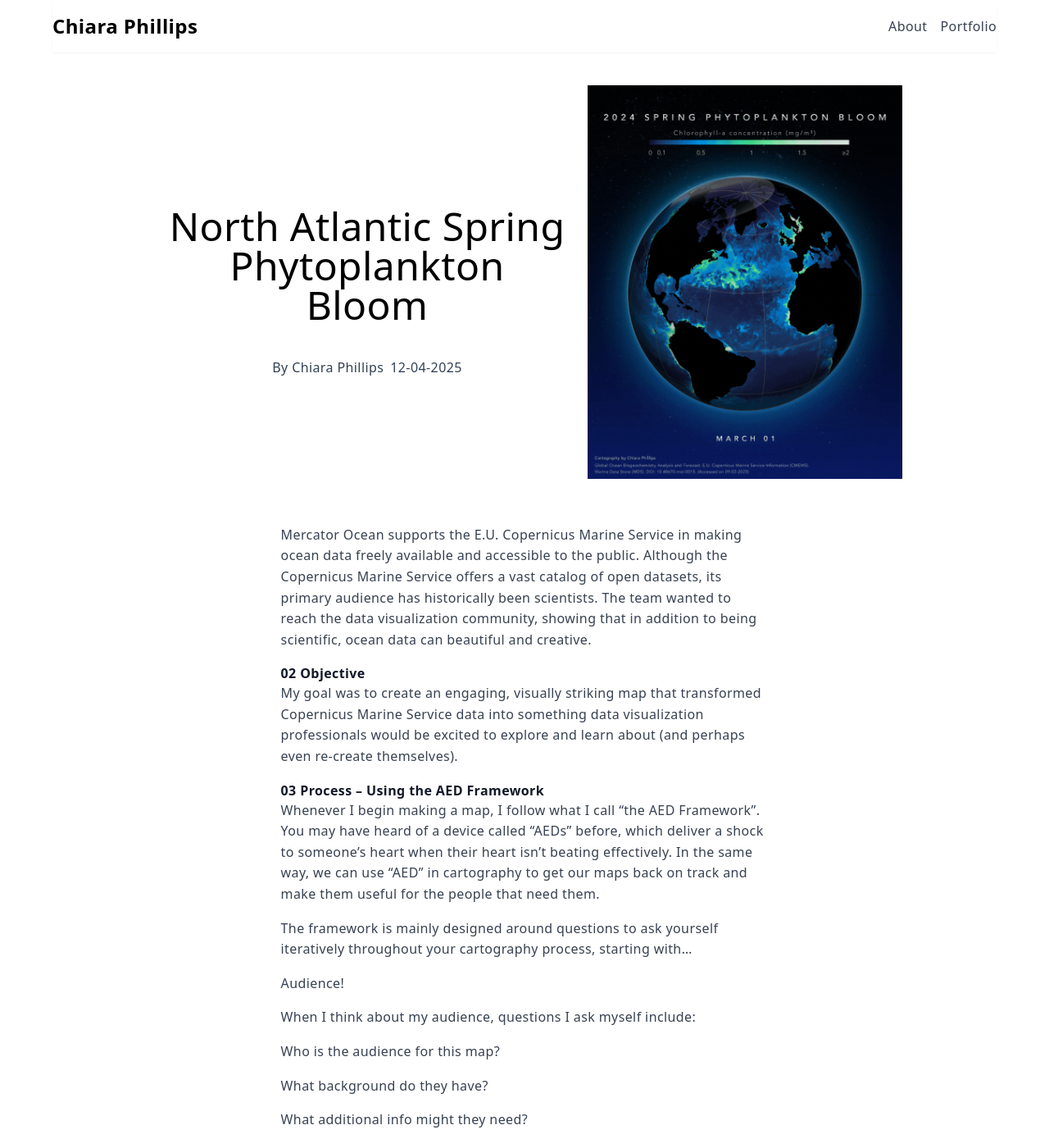
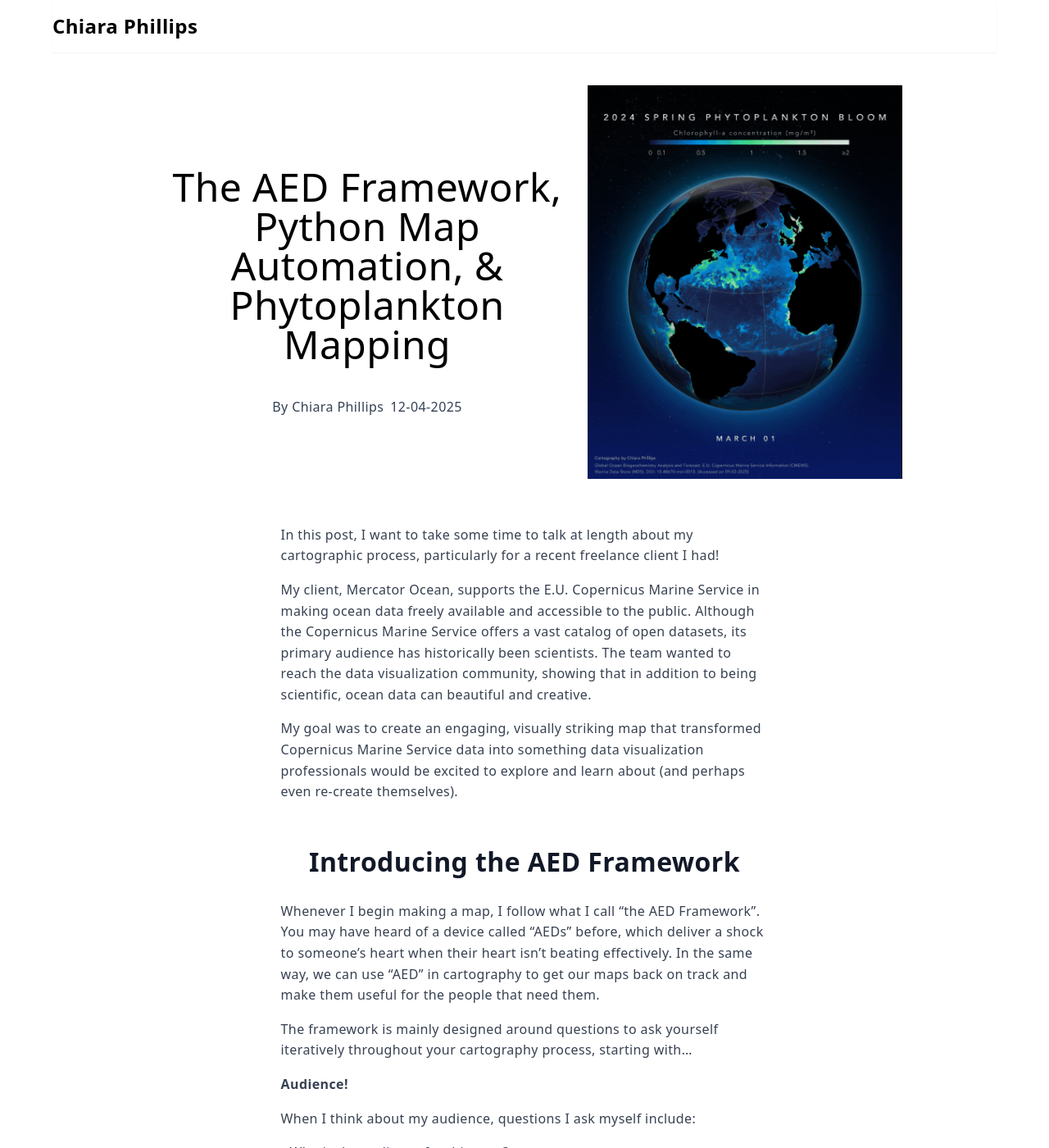
Before and after one commit to chiara-phillips/chiara-phillips.github.io, a Jekyll site: the page built from _posts/2025-04-12-plankton-map.md, in a window 1280 px wide and 1400 px high. Shown: the whole window at 82% size. Built offline with Jekyll 4.4.1, drawn with Linux system fonts in a browser that asks for light colours; nearby versions of some CDN libraries; some of the changed text lies outside the part shown.

Commit message:
Adjust post navbar, add more context to maps

```diff
--- a/_includes/footer.html
+++ b/_includes/footer.html
@@ -13,6 +13,9 @@
         <div class="text-sm text-gray-500 font-semibold py-1">
           © <a href="{{ site.url }}" class="text-gray-500 hover:text-gray-800" target="_blank"> {{site.title}}</a>, <span id="get-current-year">{{currentYear}}</span>
         </div>
+        <div class="text-sm text-gray-500 py-1">
+          I created this website using Jekyll. See more examples of my cartographic design work and blogs on my Wix site <a href="https://www.chiaraphillips.com/" style="color: #0066cc; text-decoration: underline;" target="_blank">here!</a>
+        </div>
       </div>
     </div>
   </div>
--- a/_includes/navbar.html
+++ b/_includes/navbar.html
@@ -7,8 +7,10 @@
   <div class="container mx-auto flex justify-between items-center">
     <h5 class="text-xl md:text-2xl font-semibold"><a href="{{ '/' | relative_url }}">{{ site.title }}</a></h5>
     <div class="my-auto hidden md:flex items-center space-x-4">
+      {% unless page.layout == 'post' %}
       <a id="nav-about" class="page-link" style="transition: color 0.3s;" onmouseover="if(this.getAttribute('data-active') !== 'true') this.style.color='#f9a1a2'" onmouseout="if(this.getAttribute('data-active') !== 'true') this.style.color=''" href="#about" onclick="document.getElementById('about').scrollIntoView({behavior: 'smooth'}); return false;">About</a>
       <a id="nav-portfolio" class="page-link" style="transition: color 0.3s;" onmouseover="if(this.getAttribute('data-active') !== 'true') this.style.color='#f9a1a2'" onmouseout="if(this.getAttribute('data-active') !== 'true') this.style.color=''" href="#portfolio" onclick="document.getElementById('portfolio').scrollIntoView({behavior: 'smooth'}); return false;">Portfolio</a>
+      {% endunless %}
     </div>
 
     <div class="z-50 md:hidden flex">
@@ -18,8 +20,10 @@
         </svg>
       </button>
       <div id="mobile-menu" class="hidden absolute top-16 right-4 bg-white p-4 rounded shadow-md">
+        {% unless page.layout == 'post' %}
         <a id="nav-about-mobile" class="block text-black-700 font-semibold p-2" style="transition: color 0.3s;" onmouseover="if(this.getAttribute('data-active') !== 'true') this.style.color='#f9a1a2'" onmouseout="if(this.getAttribute('data-active') !== 'true') this.style.color=''" href="#about" onclick="document.getElementById('about').scrollIntoView({behavior: 'smooth'}); return false;">About</a>
         <a id="nav-portfolio-mobile" class="block text-black-700 font-semibold p-2" style="transition: color 0.3s;" onmouseover="if(this.getAttribute('data-active') !== 'true') this.style.color='#f9a1a2'" onmouseout="if(this.getAttribute('data-active') !== 'true') this.style.color=''" href="#portfolio" onclick="document.getElementById('portfolio').scrollIntoView({behavior: 'smooth'}); return false;">Portfolio</a>
+        {% endunless %}
       </div>
     </div>
   </div>
--- a/_posts/2025-04-12-plankton-map.md
+++ b/_posts/2025-04-12-plankton-map.md
@@ -1,6 +1,6 @@
 ---
 layout: post
-title: North Atlantic Spring Phytoplankton Bloom
+title: The AED Framework, Python Map Automation, & Phytoplankton Mapping
 image: /assets/images/plankton-portrait.gif
 tags:
   - portfolio
@@ -10,25 +10,54 @@
   - animation
 author: By Chiara Phillips
 ---
-Mercator Ocean supports the E.U. Copernicus Marine Service in making ocean data freely available and accessible to the public. Although the Copernicus Marine Service offers a vast catalog of open datasets, its primary audience has historically been scientists. The team wanted to reach the data visualization community, showing that in addition to being scientific, ocean data can beautiful and creative.
 
+<style>
+/* Heading 1 styling */
+.prose h1 {
+  text-align: center !important;
+  font-size: 2rem !important;
+  padding-top: 2rem !important;
+  margin-bottom: 1.5rem !important;
+}
 
-# 02 Objective
+/* Heading 2 styling */
+.prose h2 {
+  text-align: center !important;
+  font-size: 1.5rem !important;
+  padding-top: 1.5rem !important;
+  margin-bottom: 1.5rem !important;
+}
+</style>
+In this post, I want to take some time to talk at length about my cartographic process,
+particularly for a recent freelance client I had!
 
-My goal was to create an engaging, visually striking map that transformed Copernicus Marine Service data into something data visualization professionals would be excited to explore and learn about (and perhaps even re-create themselves).
+My client, Mercator Ocean, supports the E.U. Copernicus Marine Service in making ocean data
+freely available and accessible to the public. Although the Copernicus Marine
+Service offers a vast catalog of open datasets, its primary audience has historically
+ been scientists. The team wanted to reach the data visualization community, showing
+  that in addition to being scientific, ocean data can beautiful and creative.
+
+My goal was to create an engaging, visually striking map that transformed
+Copernicus Marine Service data into something data visualization professionals
+ would be excited to explore and learn about (and perhaps even re-create themselves).
 
 
 
-# 03 Process – Using the AED Framework
+# Introducing the AED Framework
 
-Whenever I begin making a map, I follow what I call "the AED Framework". You may have heard of a device called "AEDs" before, which deliver a shock to someone's heart when their heart isn't beating effectively. In the same way, we can use "AED" in cartography to get our maps back on track and make them useful for the people that need them.
+Whenever I begin making a map, I follow what I call "the AED Framework". You may
+ have heard of a device called "AEDs" before, which deliver a shock to someone's
+  heart when their heart isn't beating effectively. In the same way, we can use
+  "AED" in cartography to get our maps back on track and make them useful for the
+   people that need them.
 
 
 
-The framework is mainly designed around questions to ask yourself iteratively throughout your cartography process, starting with...
+The framework is mainly designed around questions to ask yourself iteratively
+throughout your cartography process, starting with...
 
 
-Audience!
+**Audience!**
 
 
 
@@ -38,56 +67,62 @@
 
 
 
-Who is the audience for this map?
+•  Who is the audience for this map?
 
 
 
-What background do they have?
+•  What background do they have?
 
 
 
-What additional info might they need?
+•  What additional info might they need?
 
 
 
-How will they be viewing it?
+•  How will they be viewing it?
 
 
 
-Why are they using this map?
+•  Why are they using this map?
 
 
 
-What tone makes sense?
+•  What tone makes sense?
 
 
 
-In this case, I knew my audience would be (geospatial) data visualization professionals, so they'd likely have backgrounds in QGIS or similar softwares. I assumed they would need more context on ocean science and export automation, and that I'd have to show my visualization in a slide format and on social media (Instagram). This led me to create two versions, one for each of the layout dimensions. My goal was to make the Spring Phytoplankton Bloom visually engaging, interesting, or inspiring to map.
+In this case, I knew my audience would be (geospatial) data visualization professionals,
+ so they'd likely have backgrounds in QGIS or similar softwares. I assumed they
+ would need more context on ocean science and export automation, and that I'd have
+ to show my visualization in a slide format and on social media (Instagram). This
+ led me to create two versions, one for each of the layout dimensions. My goal was
+  to make the Spring Phytoplankton Bloom visually engaging, interesting, or inspiring to map.
 
 
 
-The next part of the AED framework is E, for Ethics! Some of the questions in this stage include:
+The next part of the AED framework is E, for **Ethics**! Some of the questions in this stage include:
 
 
 
 
 
-Do I understand the phenomenon that I am mapping?
+•  Do I understand the phenomenon that I am mapping?
 
 
 
-Am I representing the data accurately and fairly?
+•  Am I representing the data accurately and fairly?
 
 
 
-Would other professionals approve of what I'm doing?
+•  Would other professionals approve of what I'm doing?
 
 
 
-Is my work reproducible?
+•  Is my work reproducible?
 
 
-I don't come from an ocean science background, so I had to do a lot of research on phytoplankton blooms before I felt comfortable mapping it.
+I don't come from an ocean science background, so I had to do a lot of research
+on phytoplankton blooms before I felt comfortable mapping it.
 
 
 
@@ -97,23 +132,24 @@
 
 
 
-What the definition of a bloom was (is it a certain concentration threshold that has to be met? A sudden spike of a certain magnitude? etc).
+•  What the definition of a bloom was (is it a certain concentration threshold that has to be met? A sudden spike of a certain magnitude? etc).
 
 
 
-What causes phytoplankton blooms, and the North Atlantic Spring Bloom in particular? (Is it human-caused? Is it natural? Why do they happen? Is it bad? Good? Neutral?)
+•  What causes phytoplankton blooms, and the North Atlantic Spring Bloom in particular? (Is it human-caused? Is it natural? Why do they happen? Is it bad? Good? Neutral?)
 
 
 
-When does the North Atlantic Spring Bloom typically happen? When and where did it happen during my time period?
+•  When does the North Atlantic Spring Bloom typically happen? When and where did it happen during my time period?
 
 
 
-Typical ranges of phytoplankton with this phenomenon?
+•  Typical ranges of phytoplankton with this phenomenon?
 
 
 
-I also met with an ocean scientist at Mercator Ocean who studies this phenomenon.
+I also met with an ocean scientist at Mercator Ocean who studies this phenomenon, and
+created a line chart to help me isolate what period to map.
 
 
 <iframe title="2024 Chlorophyll-a concentration in the North Atlantic" aria-label="Line chart" id="datawrapper-chart-lzCHl" src="https://datawrapper.dwcdn.net/lzCHl/4/" scrolling="no" frameborder="0" style="width: 0; min-width: 100% !important; border: none;" height="461" data-external="1"></iframe><script type="text/javascript">!function(){"use strict";window.addEventListener("message",function(a){if(void 0!==a.data["datawrapper-height"]){var e=document.querySelectorAll("iframe");for(var t in a.data["datawrapper-height"])for(var r,i=0;r=e[i];i++)if(r.contentWindow===a.source){var d=a.data["datawrapper-height"][t]+"px";r.style.height=d}}})}();
@@ -122,41 +158,62 @@
 
 
 
-This information helped me make better informed decisions on what region, time period, legend scale, legend colors, and tone to give my map piece. I learned that phytoplankton bloom definitions are still debated by scientists, but we can generally say that they are a rapid expansion in population, as highlighted in gray in the chart above. The North Atlantic Spring Bloom is largely a natural process that happens every year after nutrients from the deep sea stirred up to the surface from winter storms finally get the spring sunlight they need to photosynthesize, until they are eaten or run out of nutrients again. The ocean scientist let me know that the typical values of this bloom are between 0-2 mg per cubic meter of water, which aligned with the data I was seeing in the latitudes of the North Atlantic, where this phenomenon occurs.
+This information helped me make better informed decisions on what region, time period,
+legend scale, legend colors, and tone to give my map piece. I learned that phytoplankton
+ bloom definitions are still debated by scientists, but we can generally say that they
+ are a rapid expansion in population, as highlighted in gray in the chart above. The
+ North Atlantic Spring Bloom is largely a natural process that happens every year after
+  nutrients from the deep sea stirred up to the surface from winter storms finally get
+   the spring sunlight they need to photosynthesize, until they are eaten or run out
+   of nutrients again. The ocean scientist let me know that the typical values of this
+    bloom are between 0-2 mg per cubic meter of water, which aligned with the data I
+    was seeing in the latitudes of the North Atlantic, where this phenomenon occurs.
 
 
 
-The last letter in our AED framework, D, stands for Design. The two concepts I explore in the design stage are:
+The last letter in our AED framework, D, stands for **Design**. The two concepts I explore
+ in the design stage are:
 
 
 
 
 
-Does my map communicate clearly and intentionally with visual hierarchy in mind?
+• Does my map **communicate clearly and intentionally with visual hierarchy** in mind?
 
 
 
-Is my map accessible?
+• Is my map **accessible**?
 
 
 
-The colors from my legend were sampled from pictures of Aurora borealis, since I thought satellite imagery I had seen of Plankton blooms really looked like the green northern lights, and inspired the same awe and wonder in me. This technique is one that I picked up from a webinar from Greg Fiske, of Woodwell Climate Research Center. I ran these color ramps through several accessibility checkers such as Coblis.
+The colors from my legend were sampled from pictures of Aurora borealis, since
+I thought satellite imagery I had seen of Plankton blooms really looked like the
+green northern lights, and inspired the same awe and wonder in me. This technique
+is one that I picked up from a webinar from Greg Fiske, of Woodwell Climate Research
+ Center. I ran these color ramps through several accessibility checkers such as Coblis.
 
 
 
-The atmospheric effects I created in Adobe Illustrator were inspired by John Nelson, who had originally done these techniques in ArcGIS Pro. I thought these atmospheric effects draw the viewer deeper into the map and help put the focus on the globe and increase the contrast of the globe against the dark background.
+The atmospheric effects I created in Adobe Illustrator were inspired by John Nelson,
+ who had originally done these techniques in ArcGIS Pro. I thought these atmospheric
+  effects draw the viewer deeper into the map and help put the focus on the globe and
+   increase the contrast of the globe against the dark background.
 
 
 
-I removed elements I thought distracted from the main message, and got feedback from both my new ocean scientist friend and general audiences and iteratively improved the design.
+I removed elements I thought distracted from the main message, and got feedback
+ from both my new ocean scientist friend and general audiences and iteratively
+ improved the design.
 
 
 
-There is a whole world of accessibility that I still want to learn about from font sizes on screens to contrast, animation accessibility (avoiding flashes), internet speed accessibility, and supporting multi-language formats. If you have tips on these, do share!
+There is a whole world of accessibility that I still want to learn about from font
+sizes on screens to contrast, animation accessibility (avoiding flashes), internet
+ speed accessibility, and supporting multi-language formats.
 
 
 
-# 04 Results
+# Results
 
 
 
@@ -164,24 +221,35 @@
 
 Slide layout shown in the webinar
 
-The final animated map presented a daily view of phytoplankton bloom distribution between March and June 2024, revealing seasonal changes in a way that was both visually engaging and scientifically sound. It encouraged the data visualization community to explore Copernicus Marine Service datasets beyond purely scientific use cases, and they were kind enough to share that feedback back to me!
+The final animated map presented a daily view of phytoplankton bloom distribution
+between March and June 2024, revealing seasonal changes in a way that was both
+visually engaging and scientifically sound. It encouraged the data visualization
+ community to explore Copernicus Marine Service datasets beyond purely scientific
+  use cases, and they were kind enough to share that feedback back to me!
 
 
+![Awesome feedback!](/assets/images/plankton-feedback.png)
 Awesome feedback!
 
-# 06 Learnings
+# Learnings
 
-I find animated maps extremely engaging (and fun to make), but in webinar contexts, the lag between the sharer/viewer of videos can prevent the viewer from seeing all of the intended frames. This can make designs look less smooth. While animated maps can be nice for social media to draw in people's attention, for live webinars, static maps could make more sense. You can keep these learnings in mind for your next map!
+I find animated maps extremely engaging (and fun to make), but in webinar contexts,
+ the lag between the sharer/viewer of videos can prevent the viewer from seeing all
+  of the intended frames. This can make designs look less smooth. While animated maps
+   can be nice for social media to draw in people's attention, for live webinars,
+   static maps could make more sense. You can keep these learnings in mind for your
+    next map!
 
 
 
-# 07 Next Steps
+# Next Steps
 
-Speaking of which, if you're interested in creating your own plankton map, you can check out the resources I created as part of this project:
+Speaking of which, if you're interested in creating your own plankton map, you can
+check out the resources I created as part of this project:
 
-Jupyter Notebook tutorials I created for exporting data from the Copernicus Marine Service
+[Jupyter Notebook tutorials](https://github.com/chiara-phillips/qgis-to-illustrator-tools){: style="color: #0066cc; text-decoration: underline;"} I created for exporting data from the Copernicus Marine Service
 
-Youtube video tutorial covering QGIS and Illustrator styling, export automations, and Premiere animation
+Youtube video tutorial covering QGIS and Illustrator styling, export automations, and Premiere animation:
 
 <iframe width="560" height="315" src="https://www.youtube.com/embed/A_0wvyBF3I0?si=rj2DAWOD4jHt7cJ9" title="YouTube video player" frameborder="0" allow="accelerometer; autoplay; clipboard-write; encrypted-media; gyroscope; picture-in-picture; web-share" referrerpolicy="strict-origin-when-cross-origin" allowfullscreen></iframe>
 
```
Also changed, not shown: _posts/2025-09-29-eclipse.md (+2 -2 lines), _posts/2025-09-29-nacis-map-blanket.md (+41 -18 lines), index.md (+1 -1 lines), assets/images/eclipse_static_image.png (added), assets/images/plankton-feedback.png (added), 1 other file.
